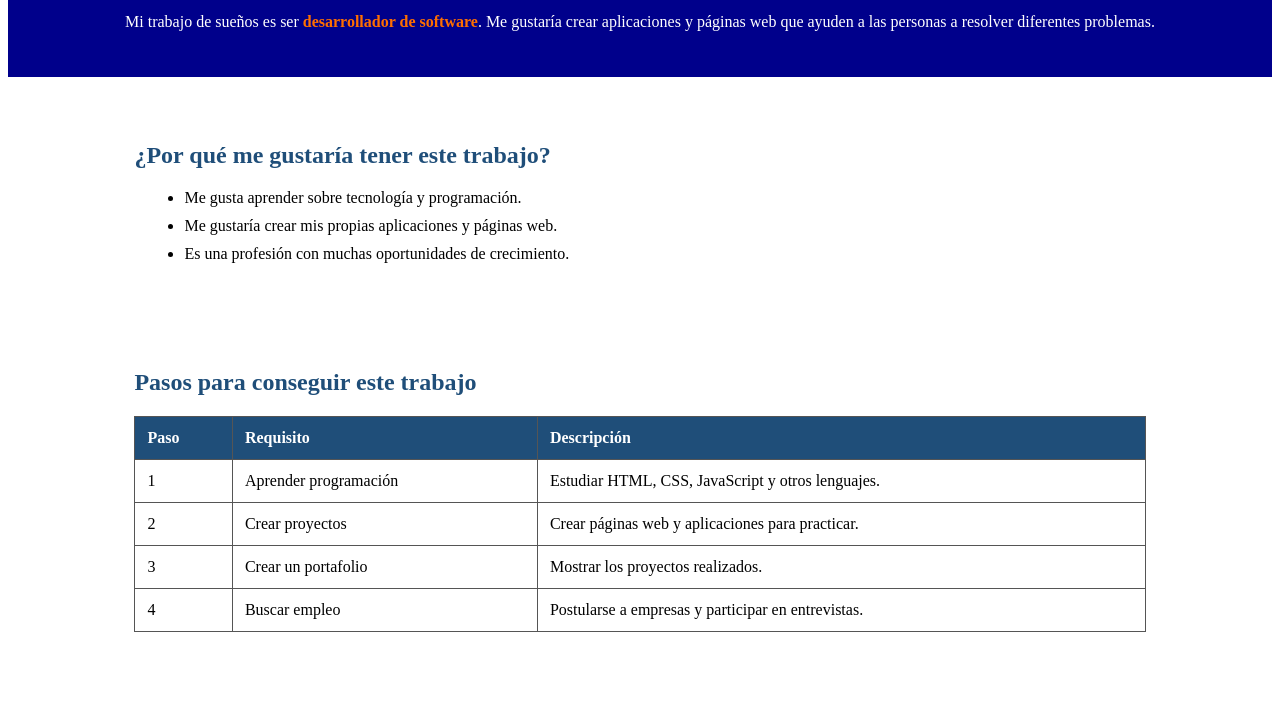
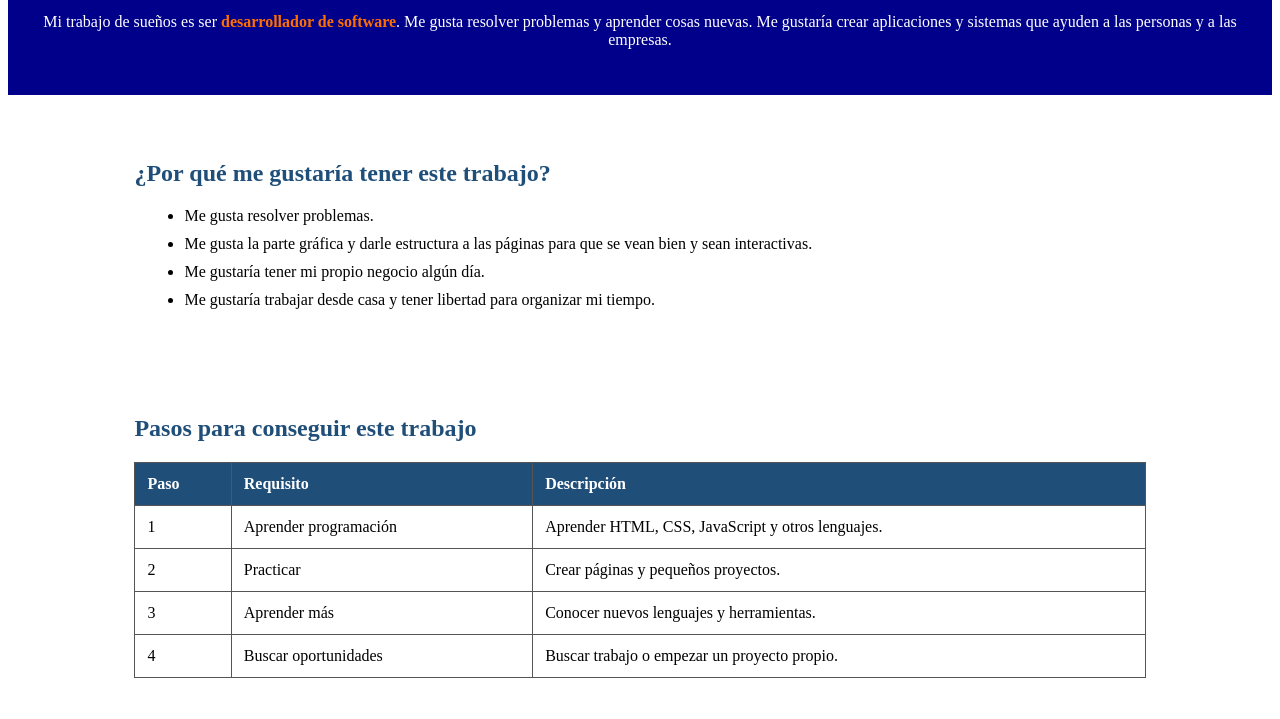
Before and after one commit to ezehere99-svg/Mi-trabajo-de-sue-os, a plain HTML site: page index.html in a window 1280 px wide. Shown: the part 78-797 px from the top of the page. Drawn offline with Linux system fonts and the light colour scheme.

Commit message:
Update index.html

```diff
--- a/index.html
+++ b/index.html
@@ -13,7 +13,6 @@
 
 <body>
 
-    <!-- Primera sección -->
     <div id="encabezado">
 
         <h1>Mi trabajo de sueños</h1>
@@ -21,32 +20,31 @@
         <p>
             Mi trabajo de sueños es ser
             <span>desarrollador de software</span>.
-            Me gustaría crear aplicaciones y páginas web que ayuden
-            a las personas a resolver diferentes problemas.
+            Me gusta resolver problemas y aprender cosas nuevas.
+            Me gustaría crear aplicaciones y sistemas que ayuden
+            a las personas y a las empresas.
         </p>
 
     </div>
 
 
-    <!-- Segunda sección -->
     <div class="seccion">
 
         <h2>¿Por qué me gustaría tener este trabajo?</h2>
 
         <ul>
+            <li>Me gusta resolver problemas.</li>
 
-            <li>Me gusta aprender sobre tecnología y programación.</li>
+            <li>Me gusta la parte gráfica y darle estructura a las páginas para que se vean bien y sean interactivas.</li>
 
-            <li>Me gustaría crear mis propias aplicaciones y páginas web.</li>
+            <li>Me gustaría tener mi propio negocio algún día.</li>
 
-            <li>Es una profesión con muchas oportunidades de crecimiento.</li>
-
+            <li>Me gustaría trabajar desde casa y tener libertad para organizar mi tiempo.</li>
         </ul>
 
     </div>
 
 
-    <!-- Tercera sección -->
     <div class="seccion">
 
         <h2>Pasos para conseguir este trabajo</h2>
@@ -62,25 +60,25 @@
             <tr>
                 <td>1</td>
                 <td>Aprender programación</td>
-                <td>Estudiar HTML, CSS, JavaScript y otros lenguajes.</td>
+                <td>Aprender HTML, CSS, JavaScript y otros lenguajes.</td>
             </tr>
 
             <tr>
                 <td>2</td>
-                <td>Crear proyectos</td>
-                <td>Crear páginas web y aplicaciones para practicar.</td>
+                <td>Practicar</td>
+                <td>Crear páginas y pequeños proyectos.</td>
             </tr>
 
             <tr>
                 <td>3</td>
-                <td>Crear un portafolio</td>
-                <td>Mostrar los proyectos realizados.</td>
+                <td>Aprender más</td>
+                <td>Conocer nuevos lenguajes y herramientas.</td>
             </tr>
 
             <tr>
                 <td>4</td>
-                <td>Buscar empleo</td>
-                <td>Postularse a empresas y participar en entrevistas.</td>
+                <td>Buscar oportunidades</td>
+                <td>Buscar trabajo o empezar un proyecto propio.</td>
             </tr>
 
         </table>
@@ -88,17 +86,13 @@
     </div>
 
 
-    <!-- Cuarta sección: IMAGEN -->
     <div class="seccion">
 
-        <h2>Imagen relacionada con mi trabajo de sueños</h2>
+        <h2>Imagen relacionada con mi trabajo</h2>
 
-       <img src="pexels-cesar-gaviria-232160-36571389.jpg" alt="Persona programando">
+        <img src="pexels-cesar-gaviria-232160-36571389.jpg" alt="Persona programando">
 
     </div>
-
-
-
 
 </body>
 
```
